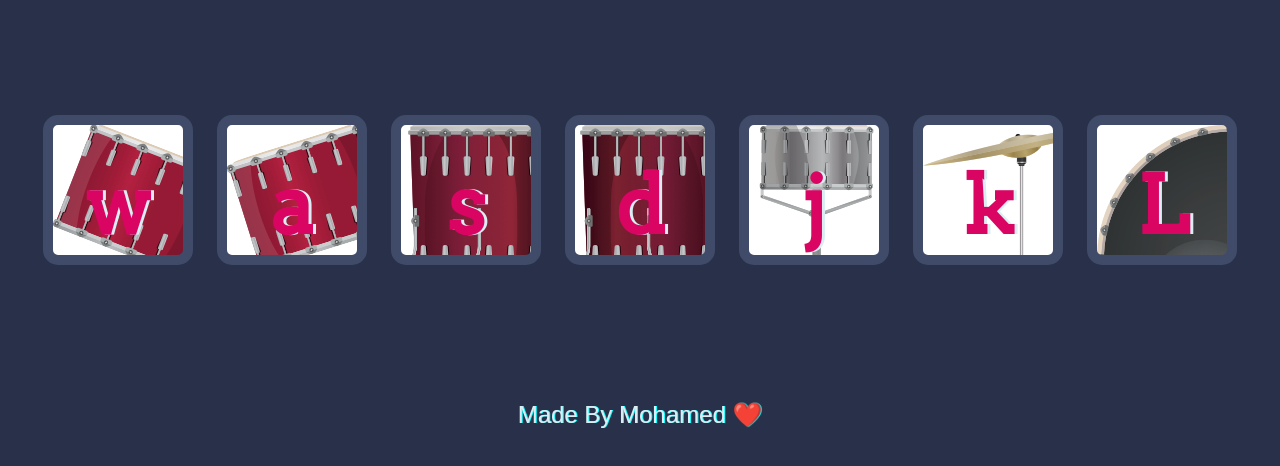
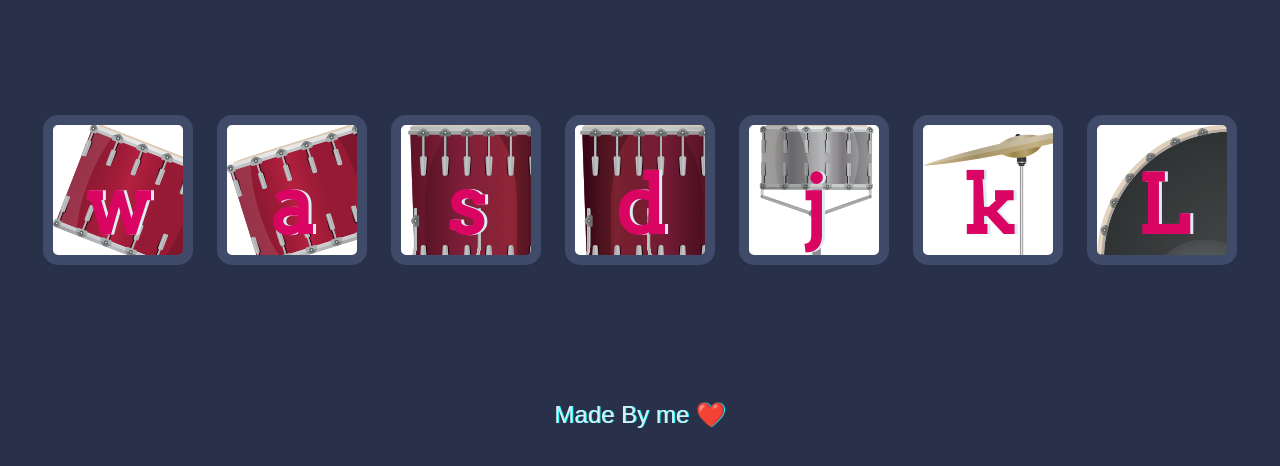
Before and after one commit to its-me-mhd/Drum-kit-game, a plain HTML site: page index.html in a window 1280 px wide. Shown: the part 174-640 px from the top of the page. Drawn offline with Linux system fonts and the light colour scheme.

Commit message:
Update index.html

```diff
--- a/index.html
+++ b/index.html
@@ -23,7 +23,7 @@
 
 
   <footer>
-    Made By Mohamed ❤️
+    Made By me ❤️
   </footer>
 
   <script src="index.js"></script>
```
